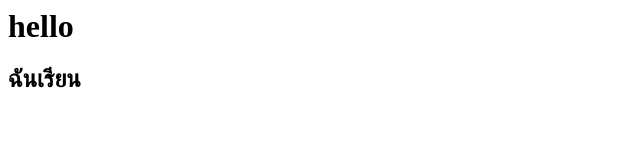
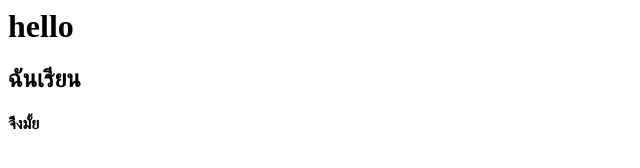
Before and after one commit to yanathip10/hello-world, a plain HTML site: page index.html in a window 1280 px wide. Shown: the full height of the page, 0-640 px from the left. Drawn offline with Linux system fonts and the light colour scheme.

Commit message:
Update index.html

```diff
--- a/index.html
+++ b/index.html
@@ -1,2 +1,3 @@
 <h1>hello</h1>
 <h2>ฉันเรียน</h2>
+<h4>จีิงมั้ย</h4>
```
